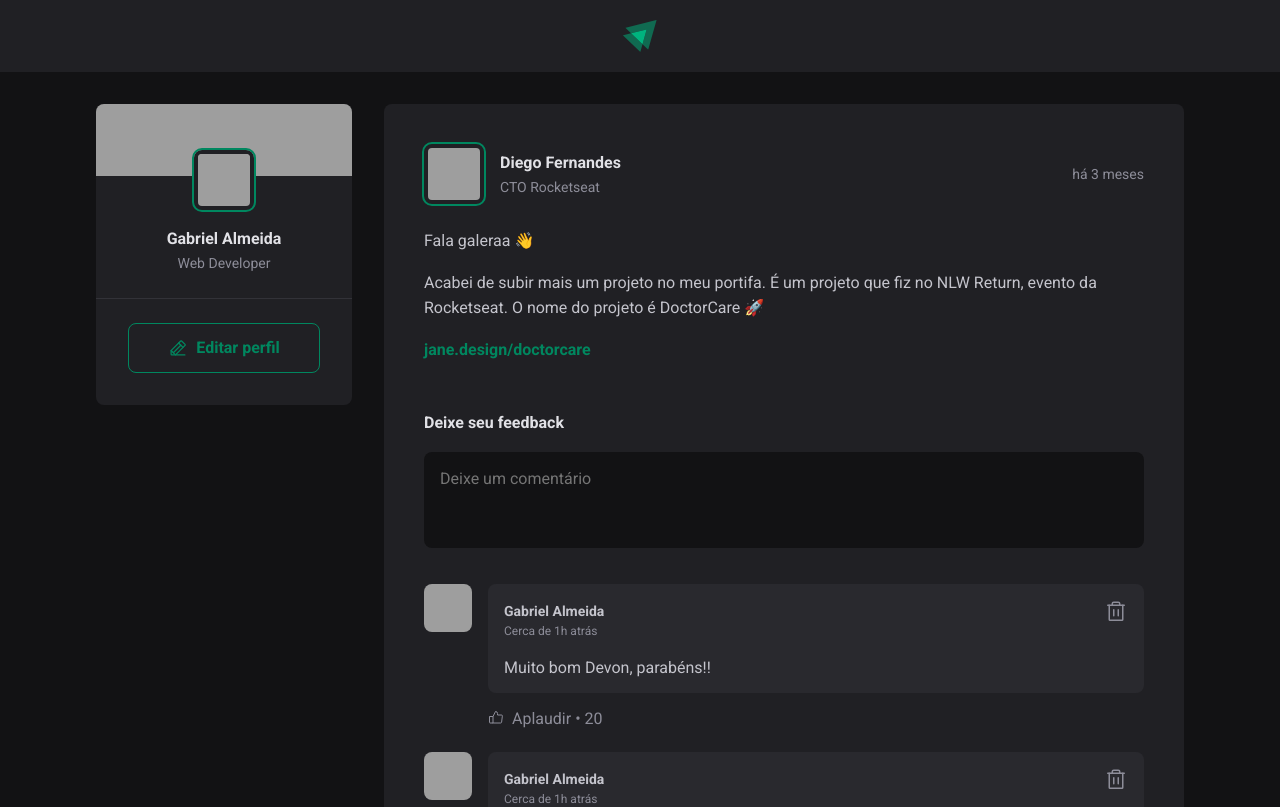
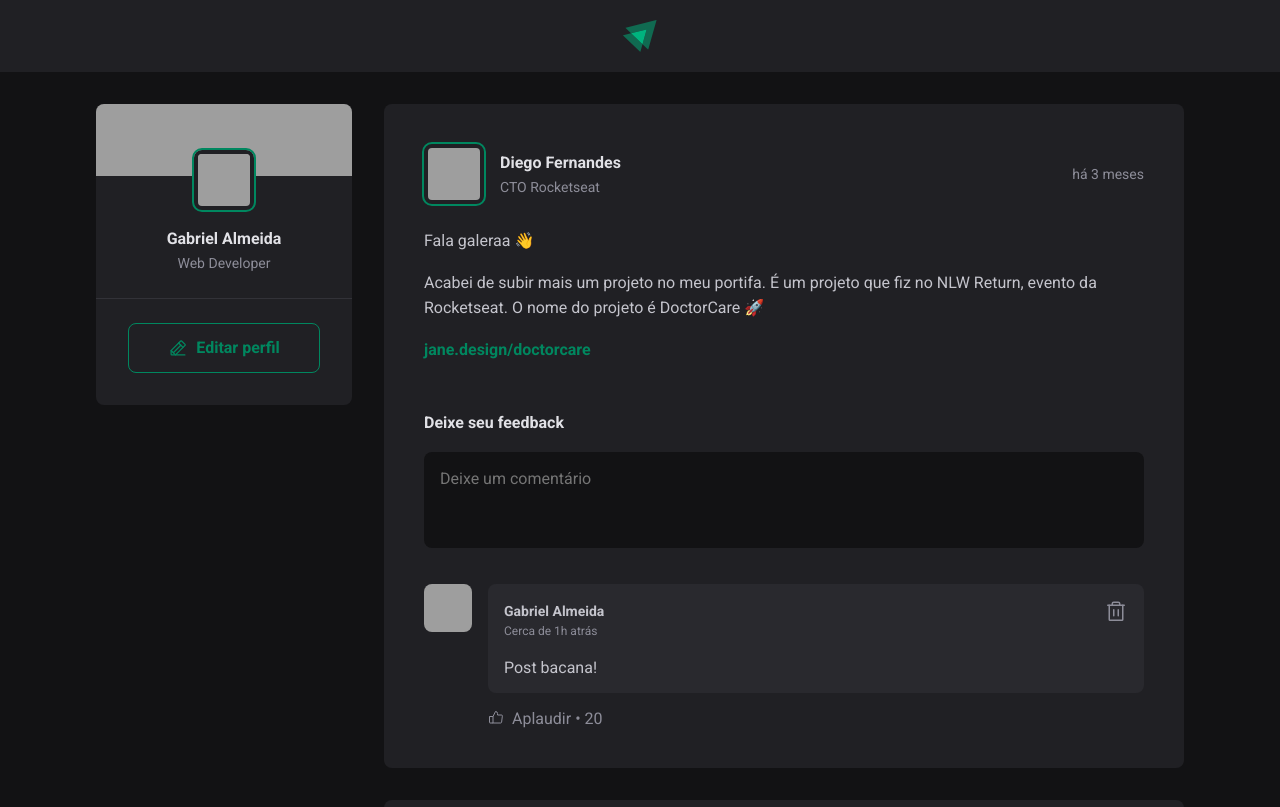
Before and after one commit to Gabrielgqa/ReactFundamentals2023, a React (Vite) app: page / in a window 1280 px wide. Shown: the top 807 px of the page. Built offline with nearby package versions, Linux system fonts and the light colour scheme; grey boxes are pictures that could not be loaded.

Commit message:
feat: dynamizing Comment component

```diff
--- a/index.html
+++ b/index.html
@@ -4,10 +4,9 @@
     <meta charset="UTF-8" />
     <link rel="preconnect" href="https://fonts.googleapis.com" />
     <link rel="preconnect" href="https://fonts.gstatic.com" crossorigin />
-    <link rel="icon" type="image/svg+xml" href="/vite.svg" />
     <meta name="viewport" content="width=device-width, initial-scale=1.0" />
     <link href="https://fonts.googleapis.com/css2?family=Roboto:wght@400;700&display=swap" rel="stylesheet" />
-    <title>Vite + React</title>
+    <title>Fundamentals</title>
   </head>
   <body>
     <div id="root"></div>
--- a/src/App.jsx
+++ b/src/App.jsx
@@ -49,6 +49,7 @@
           {posts.map(post => {
             return (
               <Post
+                key={post.id}
                 author={post.author}
                 content={post.content}
                 publishedAt={post.publishedAt}
--- a/src/components/Comment.jsx
+++ b/src/components/Comment.jsx
@@ -2,7 +2,7 @@
 import styles from './Comment.module.css';
 import { Avatar } from './Avatar';
 
-export function Comment() {
+export function Comment({content}) {
     return (
         <div className={styles.comment}>
             <Avatar hasBorder={false} src="https://github.com/Gabrielgqa.png" />
@@ -20,7 +20,7 @@
                         </button>
                     </header>
 
-                    <p>Muito bom Devon, parabéns!!</p>
+                    <p>{content}</p>
                 </div>
 
                 <footer>
--- a/src/components/Post.jsx
+++ b/src/components/Post.jsx
@@ -3,8 +3,15 @@
 import styles from './Post.module.css';
 import { Comment } from './Comment.jsx';
 import { Avatar } from './Avatar';
+import { useState } from 'react';
 
 export function Post({ author, publishedAt, content }) {
+    const [comments, setComments] = useState([
+        'Post bacana!'
+    ]);
+
+    const [newCommentText, setNewCommentText] = useState('');
+
     const publishedDateFormatted = format(publishedAt, "d 'de' LLLL 'às' H:mm'h'", {
         locale: ptBR,
     });
@@ -12,7 +19,18 @@
     const publishedDateRelativeToNow = formatDistanceToNow(publishedAt, {
         locale: ptBR,
         addSuffix: true,
-    })
+    });
+
+    function handleCreateNewComment() {
+        event.preventDefault();
+
+        setComments([...comments, newCommentText]);
+        setNewCommentText('');
+    }
+
+    function handleNewCommentChange() {
+        setNewCommentText(event.target.value);
+    }
 
     return (
         <article className={styles.post}>
@@ -31,17 +49,22 @@
             <div className={styles.content}>
                 {content.map(line => {
                     if (line.type === 'paragraph') {
-                        return <p>{line.content}</p>
+                        return <p key={line.content}>{line.content}</p>
                     } else if (line.type === 'link'){
-                        return <p><a href="#">{line.content}</a></p>
+                        return <p key={line.content}><a href="#">{line.content}</a></p>
                     }
                 })}
             </div>
 
-            <form className={styles.commentForm}>
+            <form onSubmit={handleCreateNewComment} className={styles.commentForm}>
                 <strong>Deixe seu feedback</strong>
 
-                <textarea placeholder="Deixe um comentário" />
+                <textarea
+                    name="comment"
+                    placeholder="Deixe um comentário"
+                    value={newCommentText}
+                    onChange={handleNewCommentChange}
+                />
 
                 <footer>
                     <button type="submit" >Publicar</button>
@@ -49,9 +72,9 @@
             </form>
 
             <div className={styles.commentList}>
-                <Comment />
-                <Comment />
-                <Comment />
+                {comments.map(comment => {
+                    return <Comment key={comment} content={comment} />
+                })}
             </div>
         </article>
     )
```
